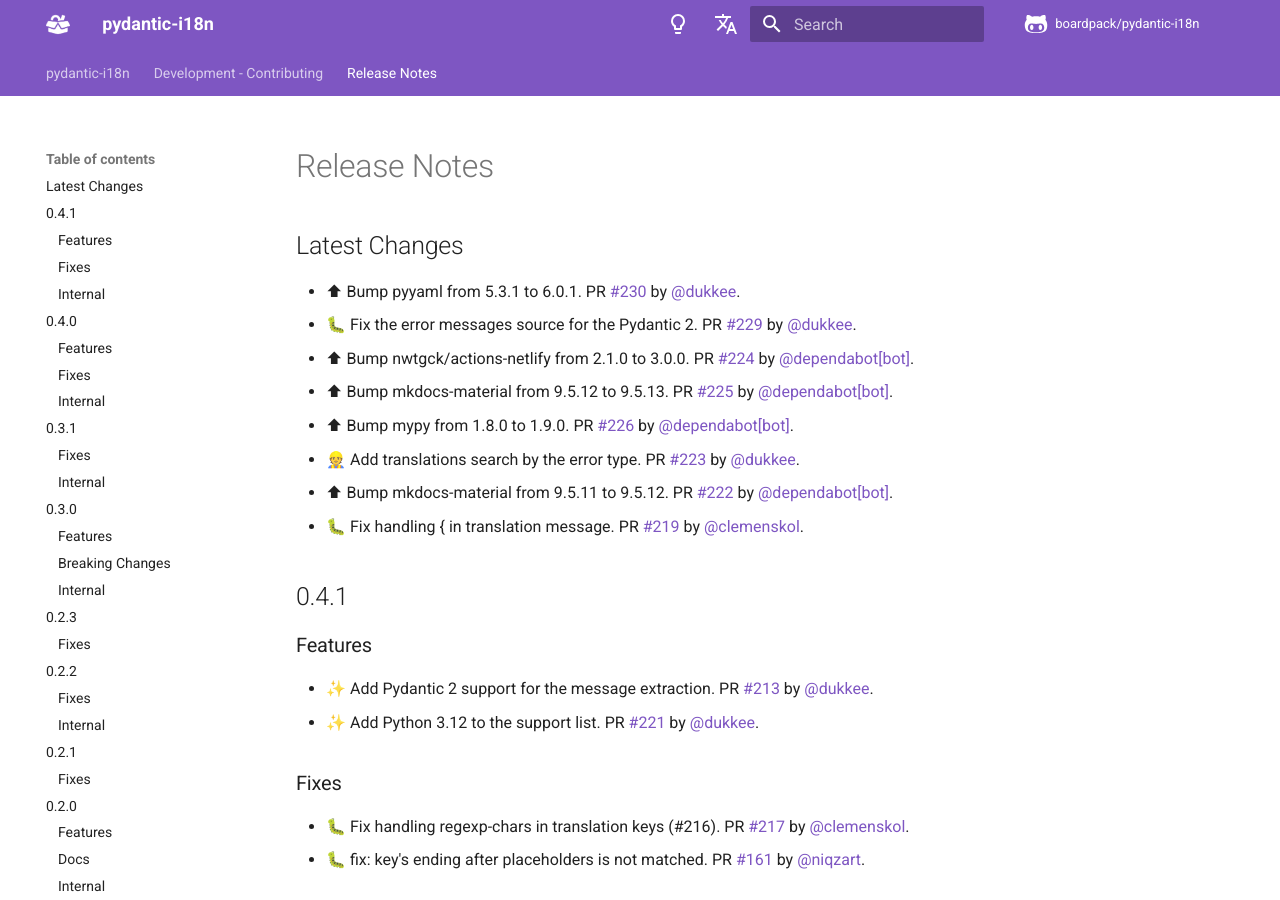
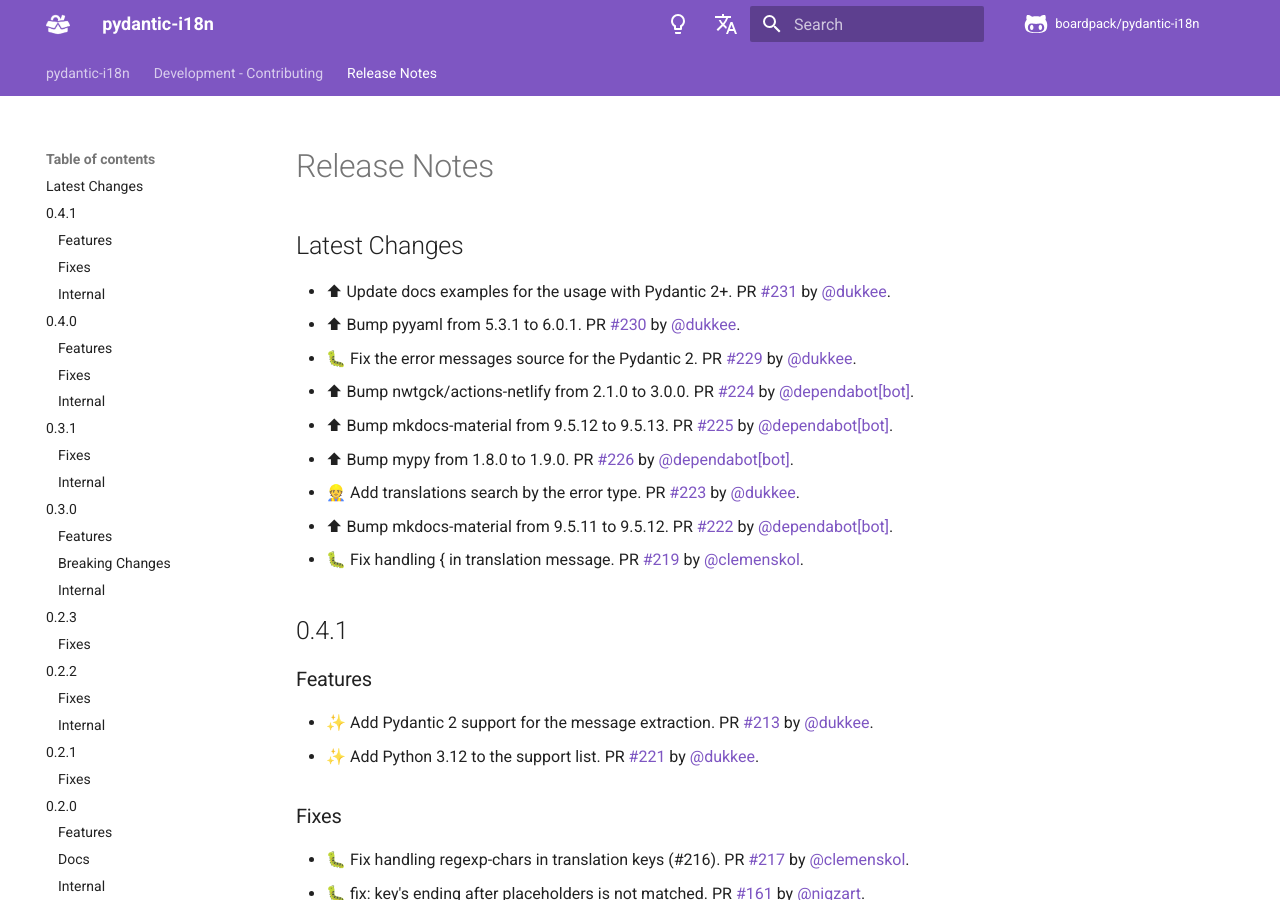
Before and after one commit to boardpack/pydantic-i18n, an MkDocs documentation site: the page built from docs/en/docs/release-notes.md, in a window 1280 px wide and 900 px high. Built offline with MkDocs 1.6.1 and Material for MkDocs 9.7.7, drawn with Linux system fonts in a browser that asks for light colours; comment, search, counter and statistics services are not loaded.

Commit message:
📝 Update release notes

```diff
--- a/docs/en/docs/release-notes.md
+++ b/docs/en/docs/release-notes.md
@@ -2,6 +2,7 @@
 
 ## Latest Changes
 
+* ⬆ Update docs examples for the usage with Pydantic 2+. PR [#231](https://github.com/boardpack/pydantic-i18n/pull/231) by [@dukkee](https://github.com/dukkee).
 * ⬆ Bump pyyaml from 5.3.1 to 6.0.1. PR [#230](https://github.com/boardpack/pydantic-i18n/pull/230) by [@dukkee](https://github.com/dukkee).
 * 🐛 Fix the error messages source for the Pydantic 2. PR [#229](https://github.com/boardpack/pydantic-i18n/pull/229) by [@dukkee](https://github.com/dukkee).
 * ⬆ Bump nwtgck/actions-netlify from 2.1.0 to 3.0.0. PR [#224](https://github.com/boardpack/pydantic-i18n/pull/224) by [@dependabot[bot]](https://github.com/apps/dependabot).
```
